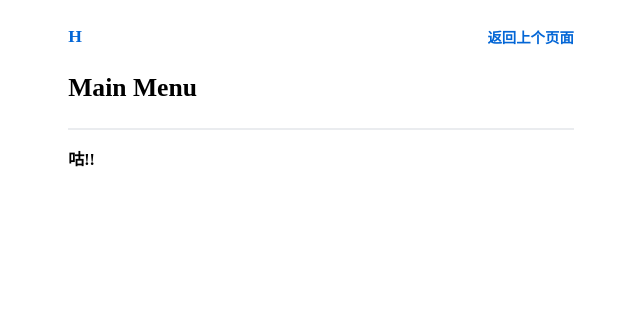
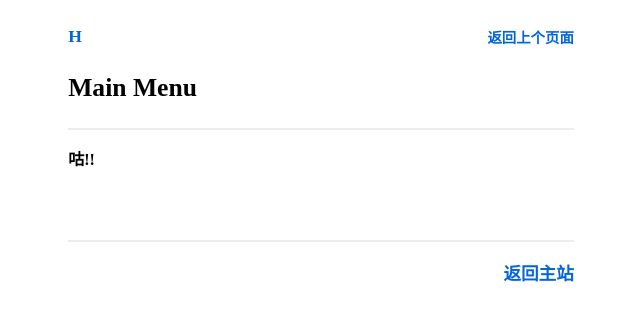
Before and after one commit to ChanKagari/hinformation, a plain HTML site: page index.html in a window 1280 px wide. Shown: the whole page, without its empty margins (319-959 px from the left). Drawn offline with Linux system fonts and the light colour scheme.

Commit message:
Update index.html

```diff
--- a/index.html
+++ b/index.html
@@ -30,6 +30,9 @@
 
             <p> <strong> 咕!! </strong> </p>
 
+            <br> <br> <br>
+            <div style = "font-size: 1em; border: 1px solid #eaecef;"> </div> <br>
+            <div> <a href = "https://chankagari.github.io/blog/" style = "font-size: 110%; float: right;"> <strong> 返回主站 </strong> </a> </div>
         </div>
     </body>
 </html>
```
